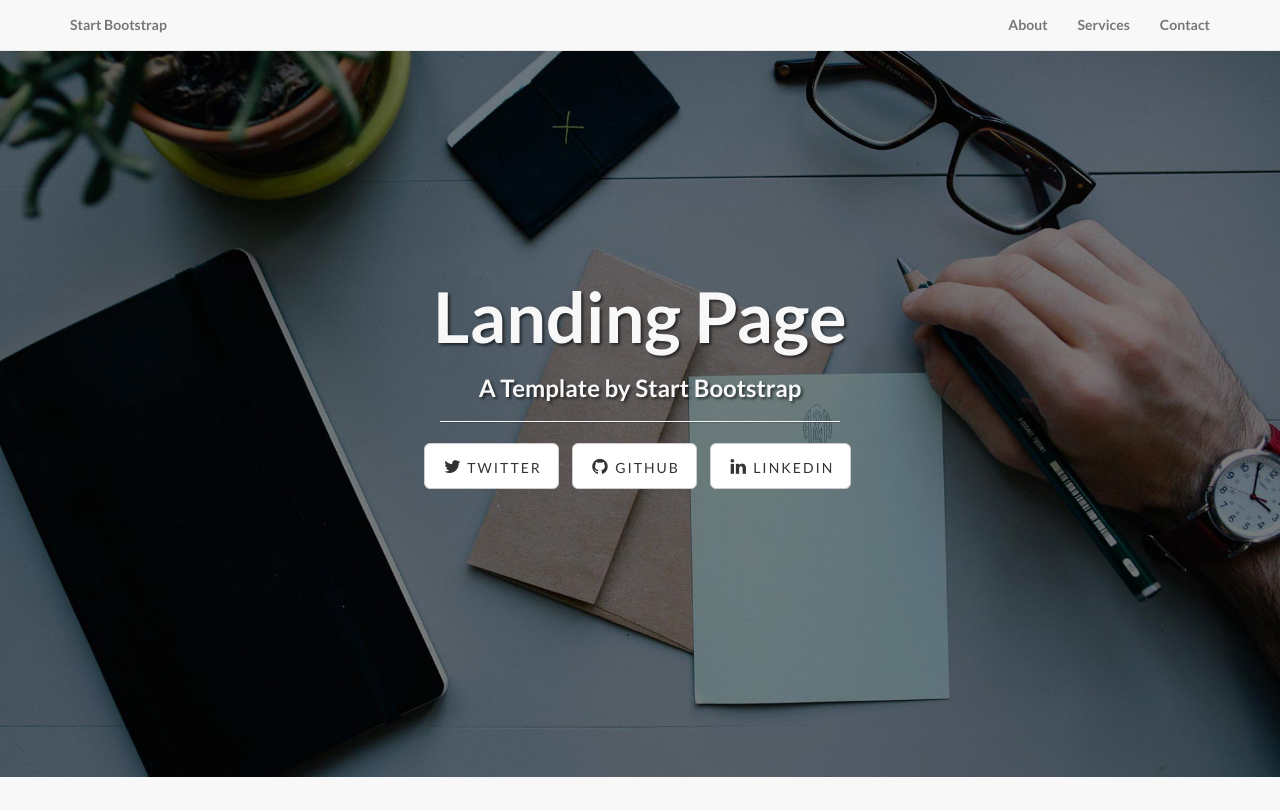
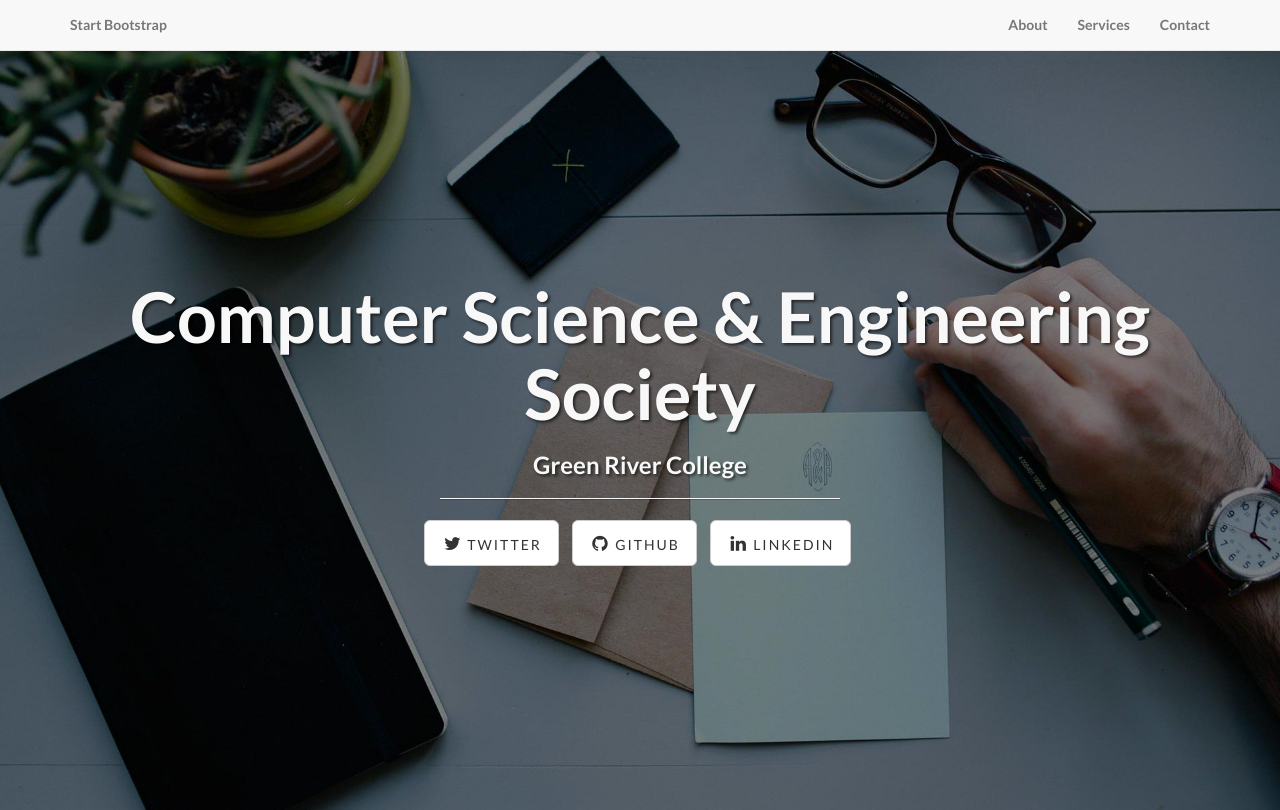
Before and after one commit to grccsesociety/grccsesociety.github.io, a plain HTML site: page index.html in a window 1280 px wide. Shown: the top 810 px of the page. Drawn offline with Linux system fonts and the light colour scheme.

Commit message:
content change top portion

```diff
--- a/index.html
+++ b/index.html
@@ -9,7 +9,7 @@
     <meta name="description" content="">
     <meta name="author" content="">
 
-    <title>Landing Page - Start Bootstrap Theme</title>
+    <title>GRC - CSE Society</title>
 
     <!-- Bootstrap Core CSS -->
     <link href="css/bootstrap.min.css" rel="stylesheet">
@@ -73,8 +73,8 @@
             <div class="row">
                 <div class="col-lg-12">
                     <div class="intro-message">
-                        <h1>Landing Page</h1>
-                        <h3>A Template by Start Bootstrap</h3>
+                        <h1>Computer Science & Engineering Society</h1>
+                        <h3>Green River College</h3>
                         <hr class="intro-divider">
                         <ul class="list-inline intro-social-buttons">
                             <li>
```
